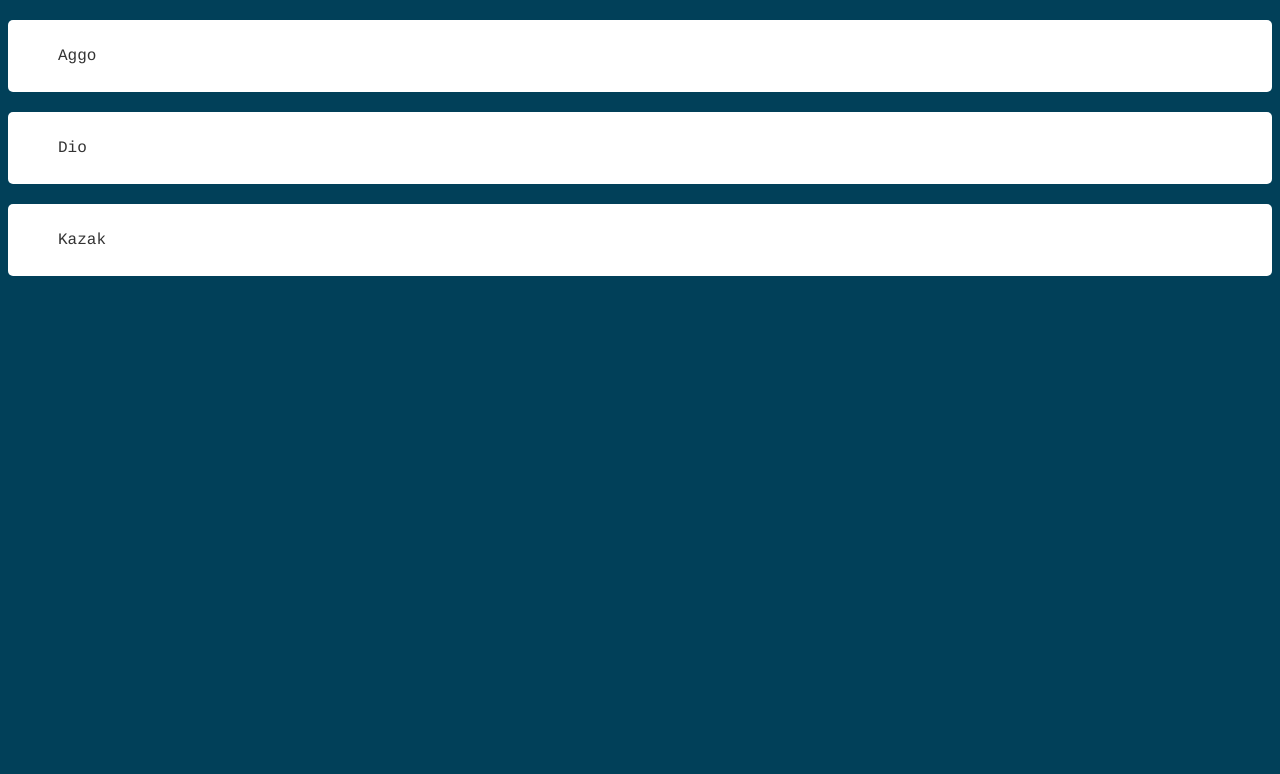
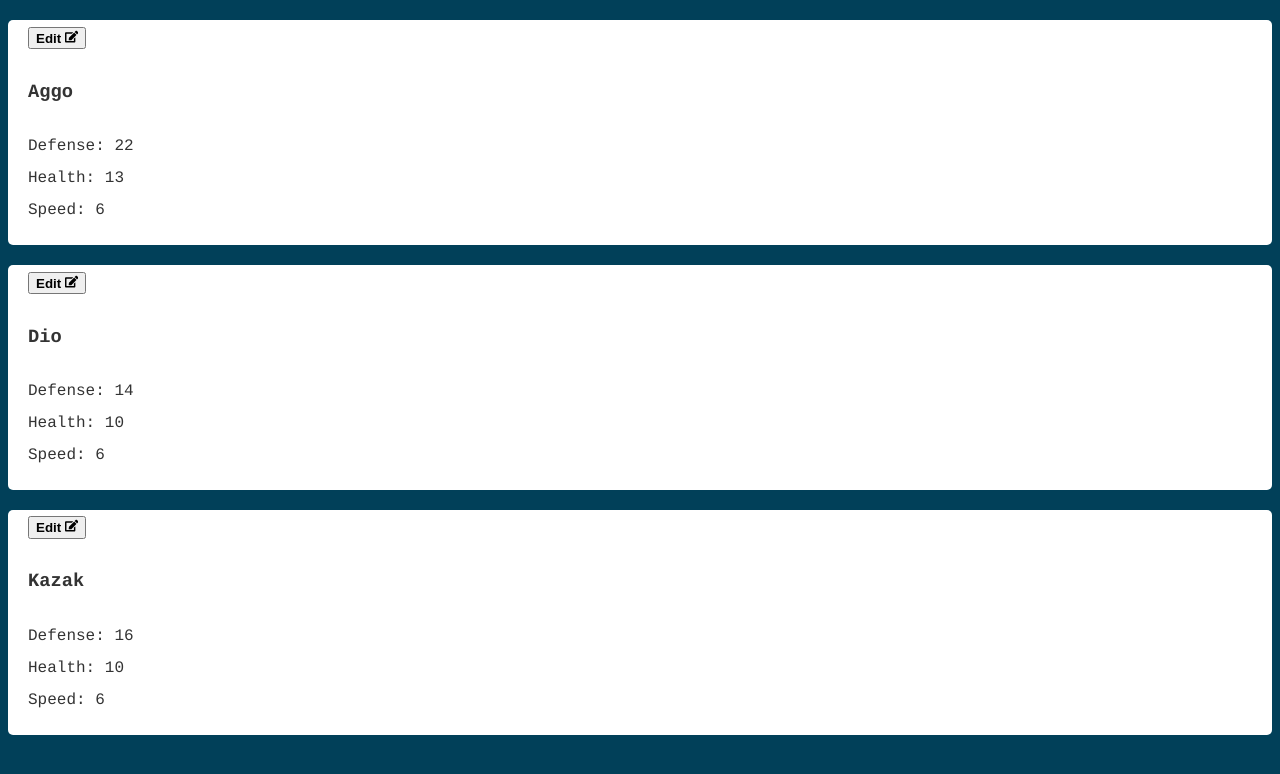
Before and after one commit to galenmolk/the-tavern, a React (Create React App) app: page / in a window 1280 px wide. Shown: the top 774 px of the page. Built offline with nearby package versions, Linux system fonts and the light colour scheme.

Commit message:
Character edit page

```diff
--- a/package.json
+++ b/package.json
@@ -6,8 +6,11 @@
     "@testing-library/jest-dom": "^5.16.5",
     "@testing-library/react": "^13.4.0",
     "@testing-library/user-event": "^13.5.0",
+    "font-awesome": "^4.7.0",
     "react": "^18.2.0",
     "react-dom": "^18.2.0",
+    "react-icons": "^4.7.1",
+    "react-router-dom": "^6.8.0",
     "react-scripts": "5.0.1",
     "web-vitals": "^2.1.4"
   },
--- a/src/App.js
+++ b/src/App.js
@@ -1,15 +1,31 @@
 import CharacterList from './components/CharacterList'
-import { useState } from 'react'
-import CharacterData from './data/CharacterData'
+import { BrowserRouter as Router, Route, Routes } from 'react-router-dom'
+import { TavernProvider } from './context/TavernContext'
+import CharacterCreatorPage from './pages/CharacterCreatorPage'
 
 function App() {
 
-    const [characters, setCharacters] = useState(CharacterData)
+    const handleSelect = (character) => {
+
+    }
 
     return (
-        <>
-            <CharacterList characters={characters} />
-        </>
+        <TavernProvider>
+            <Router>
+                <Routes>
+                    <Route path='/' element={
+                        <>
+                            <CharacterList selectCharacter={handleSelect}/>
+                        </>
+                    } />
+
+                    <Route path='/character' element={
+                        <CharacterCreatorPage></CharacterCreatorPage>
+                    }/>
+
+                </Routes>
+            </Router>
+        </TavernProvider>
     )
 }
 
--- a/src/components/CharacterItem.jsx
+++ b/src/components/CharacterItem.jsx
@@ -1,10 +1,30 @@
-function CharacterItem({character}) {
+import { FaEdit} from 'react-icons/fa'
+import { useContext } from 'react'
+import TavernContext from '../context/TavernContext'
+import { useNavigate } from 'react-router-dom'
+
+function CharacterItem({character, handleSelect}) {
+    const { setActiveCharacter } = useContext(TavernContext)
+
+    const navigate = useNavigate()
+
+    const handleEdit = () => {
+        setActiveCharacter(character)
+        navigate('/character')
+    }
+
     return (
-    <div className='card' onClick={() => {
-        console.log(character)
-    }}>
-      {character.name}
-    </div>
+      <div className='card' onClick={() => {
+          console.log(character)
+      }}>
+        <button onClick={handleEdit}><b>Edit</b> <FaEdit/></button>
+      <h3>{character.name}</h3>
+      <p>
+        Defense: {character.defense}<br/>
+        Health: {character.health}<br/>
+        Speed: {character.speed}
+      </p>
+      </div>
   )
 }
 
--- a/src/components/CharacterList.jsx
+++ b/src/components/CharacterList.jsx
@@ -1,16 +1,29 @@
 import CharacterItem from './CharacterItem'
+import { useContext } from 'react'
+import TavernContext from '../context/TavernContext'
 
-function CharacterList({characters}) {
+function CharacterList({selectCharacter}) {
+
+    const { characters } = useContext(TavernContext)
 
     if (!characters || characters.length === 0) {
         return <p>No Characters</p>
+    }
+
+    const handleSelect = (character) =>
+    {
+        selectCharacter(character)
     }
 
     return (
         <div>
             {characters.map(
                 (character) => (
-                    <CharacterItem key={characters.indexOf(character)} character={character}/>
+                    <CharacterItem
+                        key={characters.indexOf(character)}
+                        character={character}
+                        handleSelect={handleSelect}
+                    />
                 )
             )}
         </div>
--- /dev/null
+++ b/src/components/shared/InputField.jsx
@@ -0,0 +1,12 @@
+function InputField({ label, value }) {
+    return (
+        <div>
+            <label htmlFor="inputField">{label}</label>
+            <br/>
+            <input id="inputField" defaultValue={value}/>
+            <br/>
+        </div>
+    )
+}
+
+export default InputField
--- /dev/null
+++ b/src/context/TavernContext.jsx
@@ -0,0 +1,21 @@
+import { createContext, useState } from "react"
+import CharacterData from "../data/CharacterData"
+
+const TavernContext = createContext()
+
+export const TavernProvider = ({children}) => {
+
+    const [characters, setCharacters] = useState(CharacterData)
+    const [activeCharacter, setActiveCharacter] = useState({})
+
+    return <TavernContext.Provider value = {{
+            characters,
+            activeCharacter,
+            setActiveCharacter,
+        }}
+        >
+            {children}
+        </TavernContext.Provider>
+}
+
+export default TavernContext
--- a/src/index.css
+++ b/src/index.css
@@ -9,11 +9,7 @@ body {
     background-color: #fff;
     color: #333;
     border-radius: 5px;
-    padding: 20px 50px;
+    padding: 3px 20px;
     margin: 20px 0;
     position: relative;
 }
-
-.card:hover {
-    background-color: rgb(224, 224, 224);
-}
--- /dev/null
+++ b/src/pages/CharacterCreatorPage.jsx
@@ -0,0 +1,20 @@
+import { useContext } from 'react'
+import TavernContext from '../context/TavernContext'
+import InputField from '../components/shared/InputField'
+
+function CharacterCreatorPage() {
+
+    const { activeCharacter } = useContext(TavernContext)
+
+    return (
+        <>
+            <InputField label='Character Name:' value={activeCharacter.name}/>
+            <InputField label='Health:' value={activeCharacter.health}/>
+            <InputField label='Defense:' value={activeCharacter.defense}/>
+            <InputField label='Speed:' value={activeCharacter.speed}/>
+        </>
+
+    )
+}
+
+export default CharacterCreatorPage
```
Also changed, not shown: 1 other file (tests, documents, lock files or other folders).
